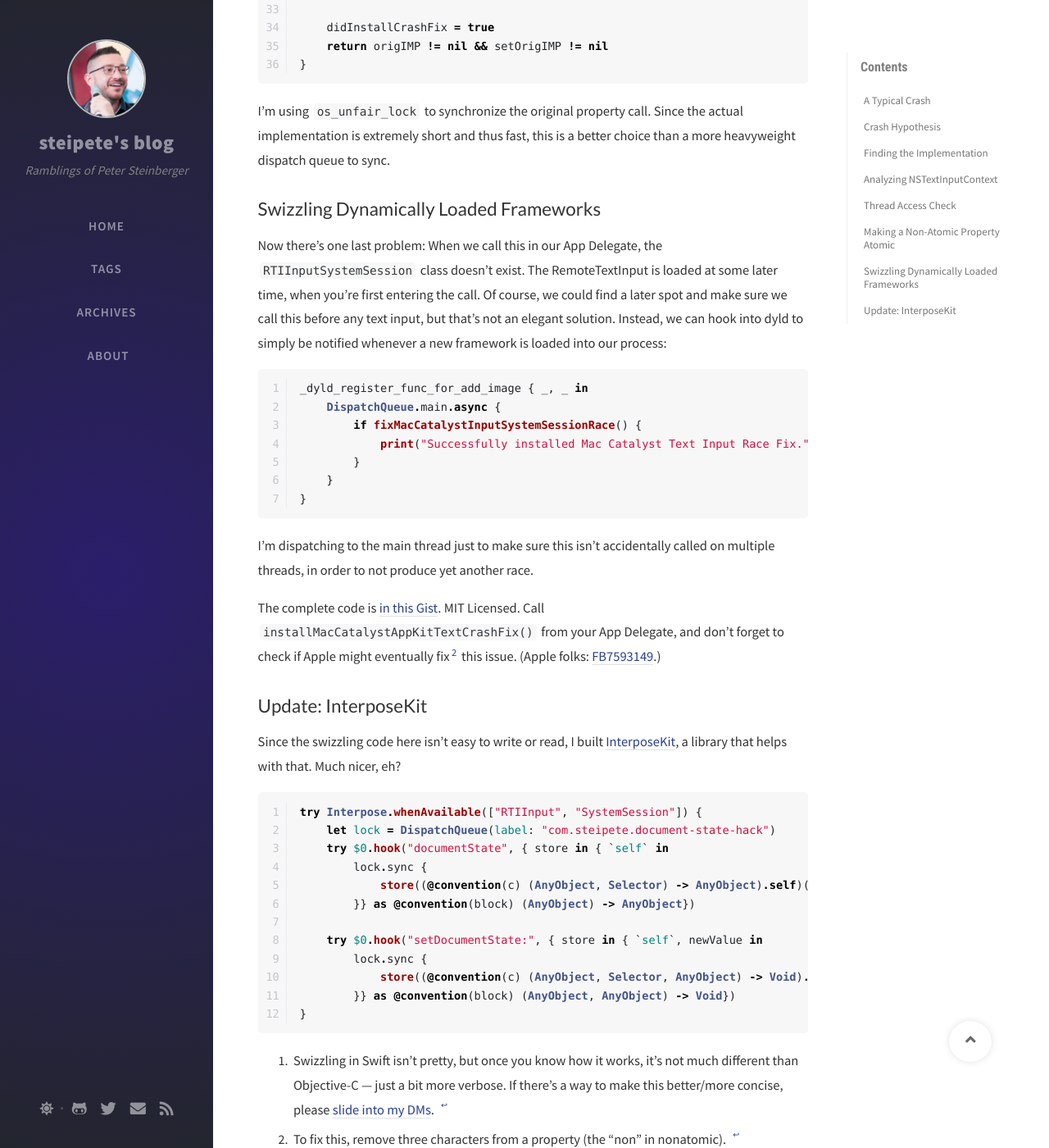
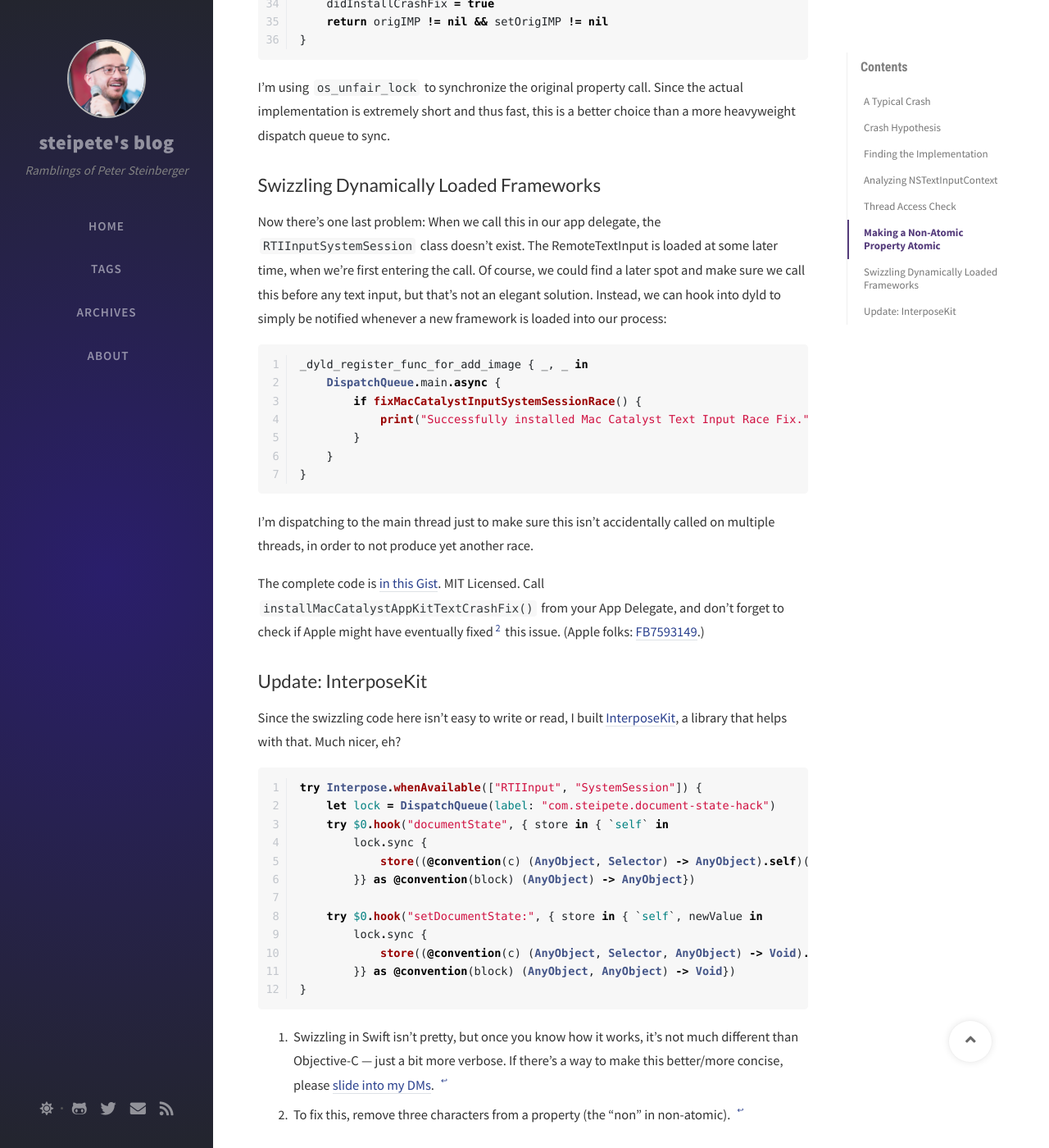
Before and after one commit to steipete/steipete.com, a Jekyll site: the page built from _posts/2020-05-30-mac-catalyst-crash-hunt.md, in a window 1280 px wide and 1400 px high, scrolled down 7678 px. Shown: the whole window at 82% size. Built offline with Jekyll 4.4.1, drawn with Linux system fonts in a browser that asks for light colours; nearby versions of some CDN libraries; comment, search, counter and statistics services are not loaded; some of the changed text lies outside the part shown.

Commit message:
Some fixes

````diff
--- a/_posts/2020-05-30-mac-catalyst-crash-hunt.md
+++ b/_posts/2020-05-30-mac-catalyst-crash-hunt.md
@@ -202,7 +202,7 @@
 
 ## Making a Non-Atomic Property Atomic
 
-Now that we understand the issue, it’s fairly easy[^1] to fix. Let’s add a lock to prevent the property from a raced access:
+Now that we understand the issue, it’s fairly easy to fix.[^1] Let’s add a lock to prevent the property from a raced access:
 
 [^1]: Swizzling in Swift isn’t pretty, but once you know how it works, it’s not much different than Objective-C — just a bit more verbose. If there’s a way to make this better/more concise, please [slide into my DMs](https://twitter.com/steipete).
 
@@ -249,7 +249,7 @@
 
 ## Swizzling Dynamically Loaded Frameworks
 
-Now there’s one last problem: When we call this in our App Delegate, the `RTIInputSystemSession` class doesn’t exist. The RemoteTextInput is loaded at some later time, when you’re first entering the call. Of course, we could find a later spot and make sure we call this before any text input, but that’s not an elegant solution. Instead, we can hook into dyld to simply be notified whenever a new framework is loaded into our process:
+Now there’s one last problem: When we call this in our app delegate, the `RTIInputSystemSession` class doesn’t exist. The RemoteTextInput is loaded at some later time, when we’re first entering the call. Of course, we could find a later spot and make sure we call this before any text input, but that’s not an elegant solution. Instead, we can hook into dyld to simply be notified whenever a new framework is loaded into our process:
 
 ```swift
 _dyld_register_func_for_add_image { _, _ in
@@ -263,7 +263,7 @@
 
 I’m dispatching to the main thread just to make sure this isn’t accidentally called on multiple threads, in order to not produce yet another race.
 
-The complete code is [in this Gist](https://gist.github.com/steipete/f955aaa0742021af15add0133d8482b9). MIT Licensed. Call `installMacCatalystAppKitTextCrashFix()` from your App Delegate, and don’t forget to check if Apple might eventually fix[^2] this issue. (Apple folks: [FB7593149](https://twitter.com/steipete/status/1266513539012927492?s=21).)
+The complete code is [in this Gist](https://gist.github.com/steipete/f955aaa0742021af15add0133d8482b9). MIT Licensed. Call `installMacCatalystAppKitTextCrashFix()` from your App Delegate, and don’t forget to check if Apple might have eventually fixed[^2] this issue. (Apple folks: [FB7593149](https://twitter.com/steipete/status/1266513539012927492?s=21).)
 
 ## Update: InterposeKit
 
@@ -285,4 +285,4 @@
 ```
 
 
-[^2]: To fix this, remove three characters from a property (the “non” in nonatomic).
+[^2]: To fix this, remove three characters from a property (the “non” in non-atomic).
````
Also changed, not shown: other parts of _posts/2020-05-30-mac-catalyst-crash-hunt.md (+5 -5 lines).
